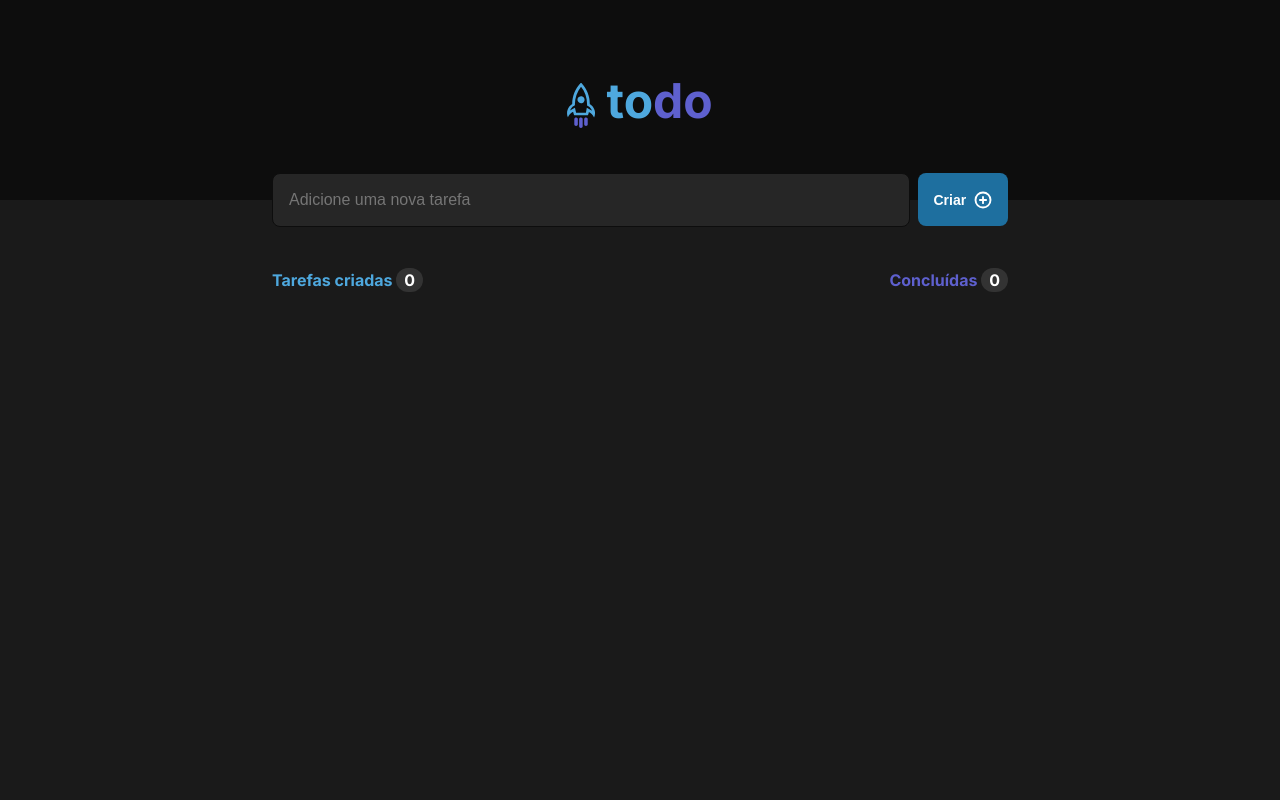
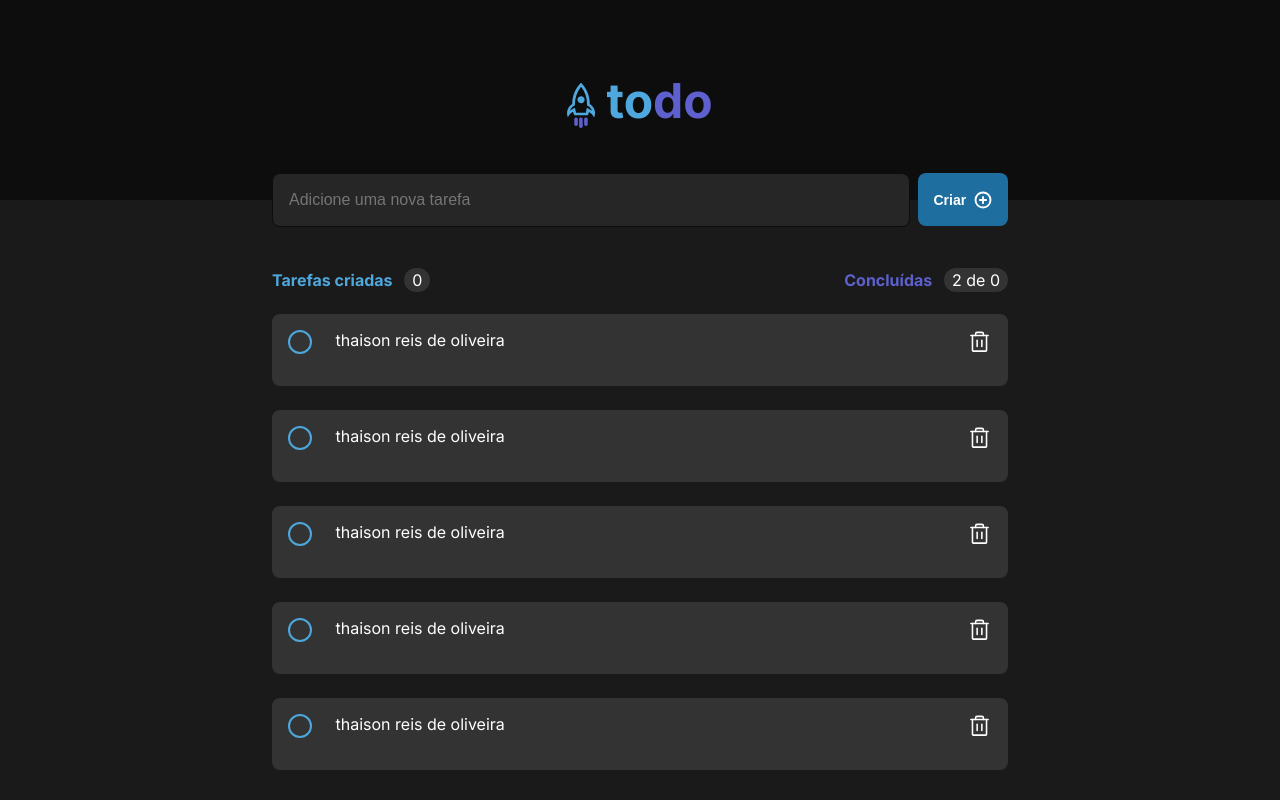
Before and after one commit to tysonOliveira/IGNITE_to-do-list, a React (Vite) app: page / in a window 1280 px wide. Built offline with nearby package versions, Linux system fonts and the light colour scheme.

Commit message:
created taskCard

```diff
--- a/src/components/AddTask.module.css
+++ b/src/components/AddTask.module.css
@@ -33,11 +33,18 @@
   border-radius: 8px;
   font-weight: 700;
   font-size: 0.875rem;
+  transition: 0.1s;
+}
+
+.createTaskButton:hover {
+  background: #4EA8DE;
+  cursor: pointer;
 }
 
 .taskInfo {
   display: flex;
-  justify-content: center;
+  flex-direction: column;
+  align-items: center;
   margin-top: 1rem;
 }
 
@@ -46,7 +53,6 @@
   display: flex;
   justify-content: space-between;
   font-weight: 700;
-
 }
 
 .info {
@@ -56,7 +62,8 @@
   background: #333333;
   color: #fff;
   border-radius: 20px;
-
+  font-weight: 400;
+  margin-left: 0.5rem;
 }
 
 .createdTask {
--- a/src/components/AddTask.tsx
+++ b/src/components/AddTask.tsx
@@ -2,19 +2,46 @@ import { PlusCircle } from 'phosphor-react';
 
 import style from './AddTask.module.css';
 
-export function AddTask() {
+import { TaskArea } from './TaskArea';
+import { TaskCard } from './TaskCard';
+
+interface S {
+  text: string;
+}
+
+export function AddTask(props: S) {
+  const taskNumbers = 0;
+  const sum = [{
+    text: 'thaison reis de oliveira',
+  },{
+    text: 'thaison reis de oliveira'
+  },{
+    text: 'thaison reis de oliveira'
+  },{
+    text: 'thaison reis de oliveira'
+  },{
+    text: 'thaison reis de oliveira'
+  }];
+
+
   return (
     <div>
       <section className={style.task}>
         <input className={style.taskName} type="text" placeholder="Adicione uma nova tarefa" />
-        <button className={style.createTaskButton}>Criar <PlusCircle size={20} weight="bold"/></button>
+        <button className={style.createTaskButton}>Criar <PlusCircle size={20} weight="bold" /></button>
       </section>
 
       <section className={style.taskInfo}>
         <header className={style.taskInfoHeader}>
-          <span className={style.createdTask}>Tarefas criadas <span className={style.info}>0</span></span>
-          <span>Concluídas <span className={style.info}>0</span></span>
+          <span className={style.createdTask}>Tarefas criadas <span className={style.info}>{taskNumbers}</span></span>
+          <span>Concluídas <span className={style.info}>2 de {taskNumbers}</span></span>
         </header>
+
+        {sum.map(item => {
+          return (
+            item ? <TaskCard text={item.text} /> : <TaskArea />
+          )
+        })}
 
       </section>
     </div>
--- /dev/null
+++ b/src/components/TaskArea.module.css
@@ -0,0 +1,24 @@
+.taskArea {
+  display: flex;
+  flex-direction: column;
+  align-items: center;
+  justify-content: center;
+  margin-top: 1.5rem;
+  font-size: 1rem;
+  gap: 1rem;
+  width: 46rem;
+  height: 15.25rem;
+  border-top: 1px solid #333333;
+  border-radius: 8px;
+  color: #808080;
+}
+
+.taskArea p:first-child {
+  font-weight: 900;
+}
+
+.taskArea div {
+  display: flex;
+  flex-direction: column;
+  align-items: center;
+}
--- /dev/null
+++ b/src/components/TaskArea.tsx
@@ -0,0 +1,14 @@
+import style from './TaskArea.module.css';
+import Clipboard from '../assets/Clipboard.svg';
+
+export function TaskArea() {
+  return (
+    <div className={style.taskArea}>
+      <img src={Clipboard} alt="clipboard" />
+      <div>
+        <p>Você ainda não tem tarefas cadastradas</p>
+        <p>Crie tarefas e organize seus itens a fazer</p>
+      </div>
+    </div>
+  )
+}
--- /dev/null
+++ b/src/components/TaskCard.module.css
@@ -0,0 +1,33 @@
+.taskCard {
+  display: flex;
+  align-items: flex-start;
+  justify-content: space-between;
+  margin: 1.5rem 0 0 0;
+  padding: 1rem;
+  width: 46rem;
+  height: 4.5rem;
+  border-radius: 8px;
+  background: #333333;
+}
+
+.taskCard input {
+  width: 1.5rem;
+  height: 1.5rem;
+  border-radius: 1rem;
+  vertical-align: middle;
+  border: 2px solid #4EA8DE;
+  appearance: none;
+  -webkit-appearance: none;
+  outline: none;
+  cursor: pointer;
+}
+
+.taskCard p {
+  width: 39.5rem;
+  padding: 0 0.75rem 0 0.75rem;
+}
+
+.taskCard a:hover {
+  color: #E25858;
+  cursor: pointer;
+}
--- /dev/null
+++ b/src/components/TaskCard.tsx
@@ -0,0 +1,17 @@
+import { Trash } from 'phosphor-react';
+
+import style from './TaskCard.module.css';
+
+interface N {
+  text: string;
+}
+
+export function TaskCard(item: N) {
+  return (
+    <div className={style.taskCard}>
+      <input type="checkbox" />
+      <p>{item.text}</p>
+      <a> <Trash size={25} /></a>
+    </div>
+  )
+}
```
Also changed, not shown: src/assets/Clipboard.svg (added).
